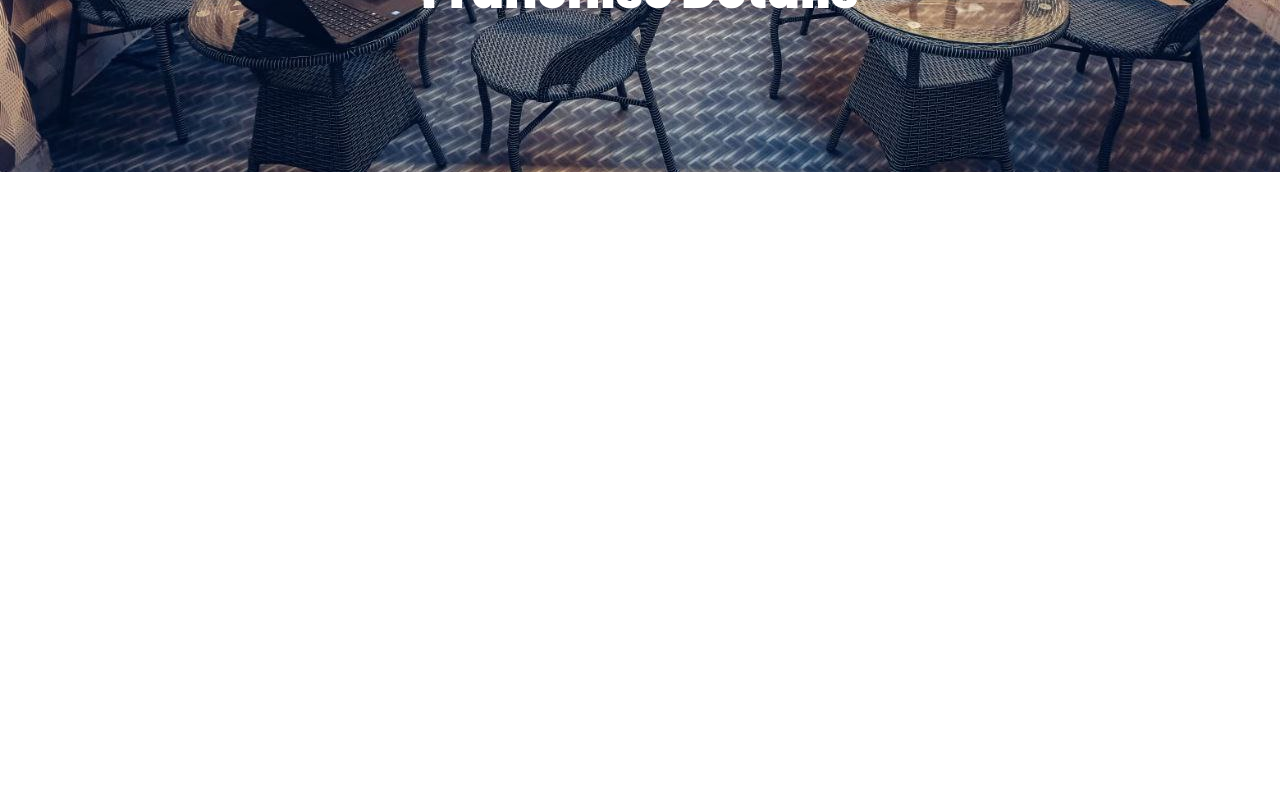
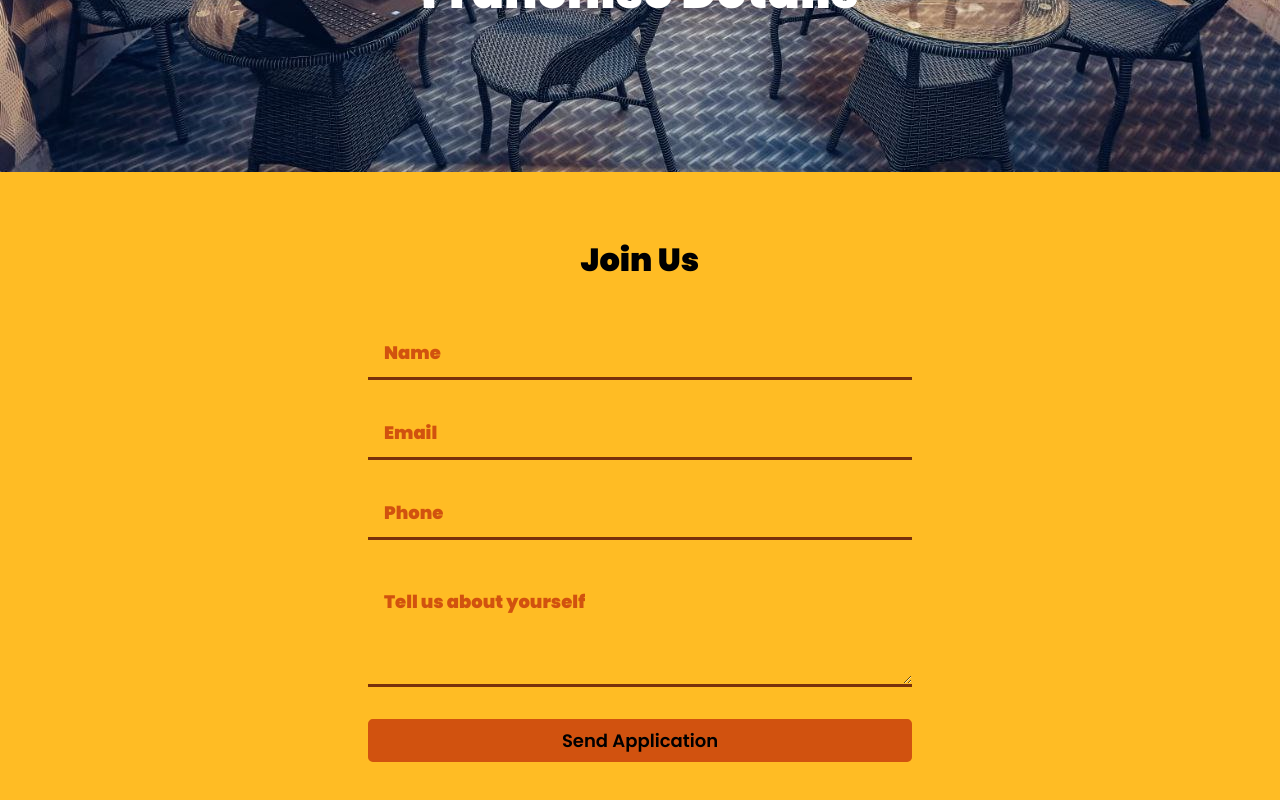
Before and after one commit to ankiit369/Banarasi-Kulhad-Website, a React (Create React App) app: page /franchise in a window 1280 px wide. Shown: the part 428-1228 px from the top of the page. Before the commit the page ends 800 px from the top, so only its background shows below. Built offline with nearby package versions, Linux system fonts and the light colour scheme; the HTML template or start-up script is replaced by a standard one.

Commit message:
Franchise Form

```diff
--- /dev/null
+++ b/src/components/FranchiseForm.js
@@ -0,0 +1,18 @@
+import "./FranchiseFormStyles.css"
+
+function FranchiseForm(){
+    return(
+        <div className="form-container">
+            <h1>Join Us</h1>
+            <form>
+                <input placeholder="Name"/>
+                <input placeholder="Email"/>
+                <input placeholder="Phone"/>
+                <textarea placeholder="Tell us about yourself" rows="4"></textarea>
+                <button>Send Application</button>
+            </form>
+        </div>
+    )
+}
+
+export default FranchiseForm
--- /dev/null
+++ b/src/components/FranchiseFormStyles.css
@@ -0,0 +1,64 @@
+.form-container{
+    padding: 4rem 6rem;
+    color: #000;
+    background-color: #ffbc24;
+}
+
+.form-container form{
+    padding-top: 3rem;
+    display: flex;
+    flex-direction: column;
+    width: 50%;
+    margin: auto;
+}
+
+.form-container input{
+    height: 3rem;
+    padding: 0 1rem;
+    margin-bottom: 2rem;
+    /* border-radius: 0.3rem; */
+    background-color: #ffbc24;
+    border-bottom: 3px solid #78310c;
+    font-style:bold;
+    border-left: none;
+    border-right: none;
+    border-top: none;
+    color:#78310c;
+    font-weight: bold;
+}
+::placeholder { /* Chrome, Firefox, Opera, Safari 10.1+ */
+    color: #d1520f;
+    /* font-family: 'Times New Roman', Times, serif; */
+    font-weight: bold;
+    font-size: large;
+    /* opacity: 1; Firefox */
+  }
+
+
+.form-container textarea{
+    padding: 1rem;
+    margin-bottom: 2rem;
+    /* border-radius: 0.3rem; */
+    background-color: #ffbc24;
+    border-bottom: 3px solid #78310c;
+    border-left: none;
+    border-right: none;
+    border-top: none;
+    color:#78310c;
+    font-weight: bold;
+}
+.form-container button{
+    display: inline;
+    margin-bottom: 2rem;
+    font-size: large;
+}
+
+@media screen and (max-width:850px) {
+    .form-container form{
+        padding-top: 2rem;
+        width: 90%;
+    }
+    .form-container{
+        padding: 4rem 2rem;
+    }
+}
--- a/src/routes/Franchise.js
+++ b/src/routes/Franchise.js
@@ -1,6 +1,7 @@
 import Navbar from "../components/Navbar";
 import Hero from "../components/Hero";
 import outer_bkl from "../assets/interior_bkl.jpg";
+import FranchiseForm from "../components/FranchiseForm";
 function Franchise(){
     return(
         <>
@@ -11,6 +12,7 @@ function Franchise(){
         title="Franchise Details"
         text=""
         />
+        <FranchiseForm/>
         </>
     )
 }
```
